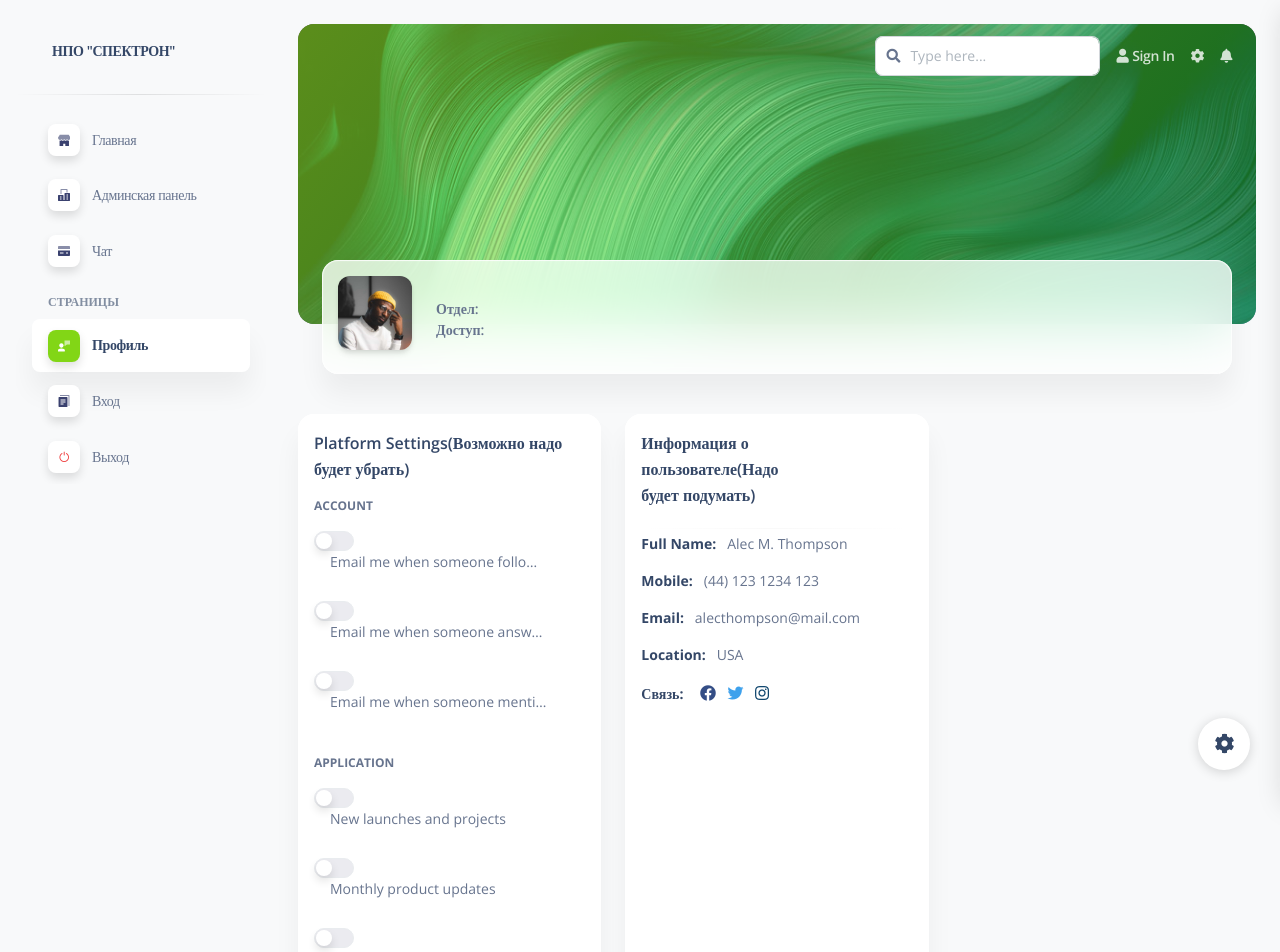
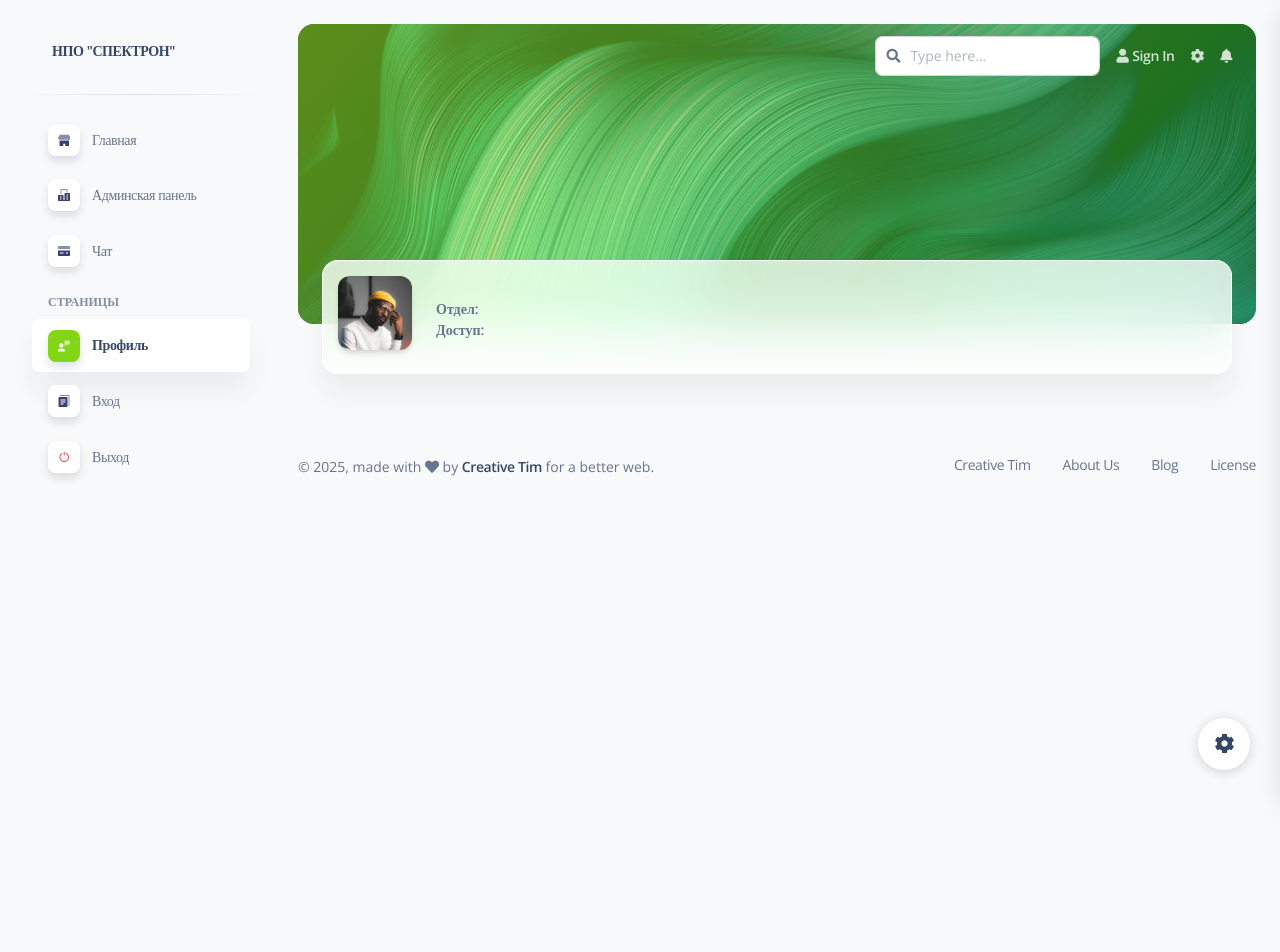
Before and after one commit to 3GonoverskyiPoSkidkeAndMalboroRed/local-LLM-with-RAG, a Vue app in the folder vite-soft-ui-dashboard-main/: page /#/profile in a window 1280 px wide. Shown: the top 952 px of the page. After the commit the page ends 800 px from the top, so only its background shows below. Built offline with nearby package versions, Linux system fonts and the light colour scheme; no server answers; sample sign-in values are in the browser's storage.

Commit message:
поправлено для чата

```diff
--- a/vite-soft-ui-dashboard-main/src/views/Billing.vue
+++ b/vite-soft-ui-dashboard-main/src/views/Billing.vue
@@ -100,6 +100,25 @@ export default {
     async sendMessage() {
       if (!this.userMessage.trim()) return;
 
+      const userId = localStorage.getItem("userId");
+      const departmentId = localStorage.getItem("departmentId");
+      const isAuthenticated = localStorage.getItem("isAuthenticated");
+
+      if (!isAuthenticated || isAuthenticated !== "true") {
+        console.error("Пользователь не аутентифицирован.");
+        return; // Прекращаем выполнение, если пользователь не аутентифицирован
+      }
+
+      if (!departmentId) {
+        console.error("department_id не найден. Убедитесь, что пользователь вошел в систему.");
+        return; // Прекращаем выполнение, если departmentId отсутствует
+      }
+
+      console.log("Отправляемые данные:", {
+        question: this.userMessage,
+        department_id: departmentId
+      });
+
       // Добавляем сообщение пользователя в чат
       this.chatMessages.push({
         role: 'user',
@@ -116,7 +135,8 @@ export default {
         if (this.chatMode === "rag") {
           // Используем эндпоинт /query для режима с RAG
           response = await axios.post("http://192.168.81.149:8000/query", {
-            question: message
+            question: message,
+            department_id: departmentId // Добавляем department_id в запрос
           });
 
           // Добавляем ответ в чат
@@ -127,7 +147,8 @@ export default {
         } else {
           // Используем эндпоинт /generate для простого чата
           response = await axios.post("http://192.168.81.149:8000/generate", {
-            messages: message
+            messages: message,
+            department_id: departmentId // Добавляем department_id в запрос
           });
 
           // Добавляем ответ в чат
@@ -162,6 +183,12 @@ export default {
       role: 'assistant',
       content: 'Здравствуйте! Я ваш ИИ-ассистент. Как я могу вам помочь сегодня?'
     });
+  },
+  created() {
+    const isAuthenticated = localStorage.getItem("isAuthenticated");
+    if (!isAuthenticated || isAuthenticated !== "true") {
+      this.$router.push("/sign-in"); // Перенаправляем на страницу входа
+    }
   }
 };
 </script>
--- a/vite-soft-ui-dashboard-main/src/views/Profile.vue
+++ b/vite-soft-ui-dashboard-main/src/views/Profile.vue
@@ -40,88 +40,10 @@
   </div>
   <div class="py-4 container-fluid">
     <div class="mt-3 row">
-      <div class="col-12 col-md-6 col-xl-4">
-        <div class="card h-100">
-          <div class="p-3 pb-0 card-header">
-            <h6 class="mb-0">Platform Settings(Возможно надо будет убрать)</h6>
-          </div>
-          <div class="p-3 card-body">
-            <h6 class="text-xs text-uppercase text-body font-weight-bolder">
-              Account
-            </h6>
-            <ul class="list-group">
-              <li class="px-0 border-0 list-group-item">
-                <vsud-switch
-                  id="flexSwitchCheckDefault"
-                  class="ps-0"
-                  label-class="mb-0 text-body ms-3 text-truncate w-80"
-                  input-class="ms-auto"
-                  checked
-                  >Email me when someone follows me</vsud-switch
-                >
-              </li>
-              <li class="px-0 border-0 list-group-item">
-                <vsud-switch
-                  id="flexSwitchCheckDefault1"
-                  class="ps-0"
-                  label-class="mb-0 text-body ms-3 text-truncate w-80"
-                  input-class="ms-auto"
-                  >Email me when someone answers on my post</vsud-switch
-                >
-              </li>
 
-              <li class="px-0 border-0 list-group-item">
-                <vsud-switch
-                  id="flexSwitchCheckDefault2"
-                  class="ps-0"
-                  label-class="mb-0 text-body ms-3 text-truncate w-80"
-                  input-class="ms-auto"
-                  checked
-                  >Email me when someone mentions me</vsud-switch
-                >
-              </li>
-            </ul>
-            <h6
-              class="mt-4 text-xs text-uppercase text-body font-weight-bolder"
-            >
-              Application
-            </h6>
-            <ul class="list-group">
-              <li class="px-0 border-0 list-group-item">
-                <vsud-switch
-                  id="flexSwitchCheckDefault3"
-                  class="ps-0"
-                  label-class="mb-0 text-body ms-3 text-truncate w-80"
-                  input-class="ms-auto"
-                  >New launches and projects</vsud-switch
-                >
-              </li>
-              <li class="px-0 border-0 list-group-item">
-                <vsud-switch
-                  id="flexSwitchCheckDefault4"
-                  class="ps-0"
-                  label-class="mb-0 text-body ms-3 text-truncate w-80"
-                  input-class="ms-auto"
-                  checked
-                  >Monthly product updates</vsud-switch
-                >
-              </li>
-              <li class="px-0 pb-0 border-0 list-group-item">
-                <vsud-switch
-                  id="flexSwitchCheckDefault5"
-                  class="ps-0"
-                  label-class="mb-0 text-body ms-3 text-truncate w-80"
-                  input-class="ms-auto"
-                  >Subscribe to newsletter</vsud-switch
-                >
-              </li>
-            </ul>
-          </div>
-        </div>
-      </div>
-      <div class="mt-4 col-12 col-md-6 col-xl-4 mt-md-0">
-        <profile-card />
-      </div>
+      <!-- <div class="mt-4 col-12 col-md-6 col-xl-4 mt-md-0">
+
+      </div> -->
 
     </div>
 
--- a/vite-soft-ui-dashboard-main/src/views/SignIn.vue
+++ b/vite-soft-ui-dashboard-main/src/views/SignIn.vue
@@ -124,6 +124,7 @@ export default {
         localStorage.setItem("isAuthenticated", "true");
         localStorage.setItem("userLogin", this.login);
         localStorage.setItem("userId", response.data.id);
+        localStorage.setItem("departmentId", response.data.department_id);
 
         // Перенаправляем на панель управления
         this.router.push("/dashboard");
```
